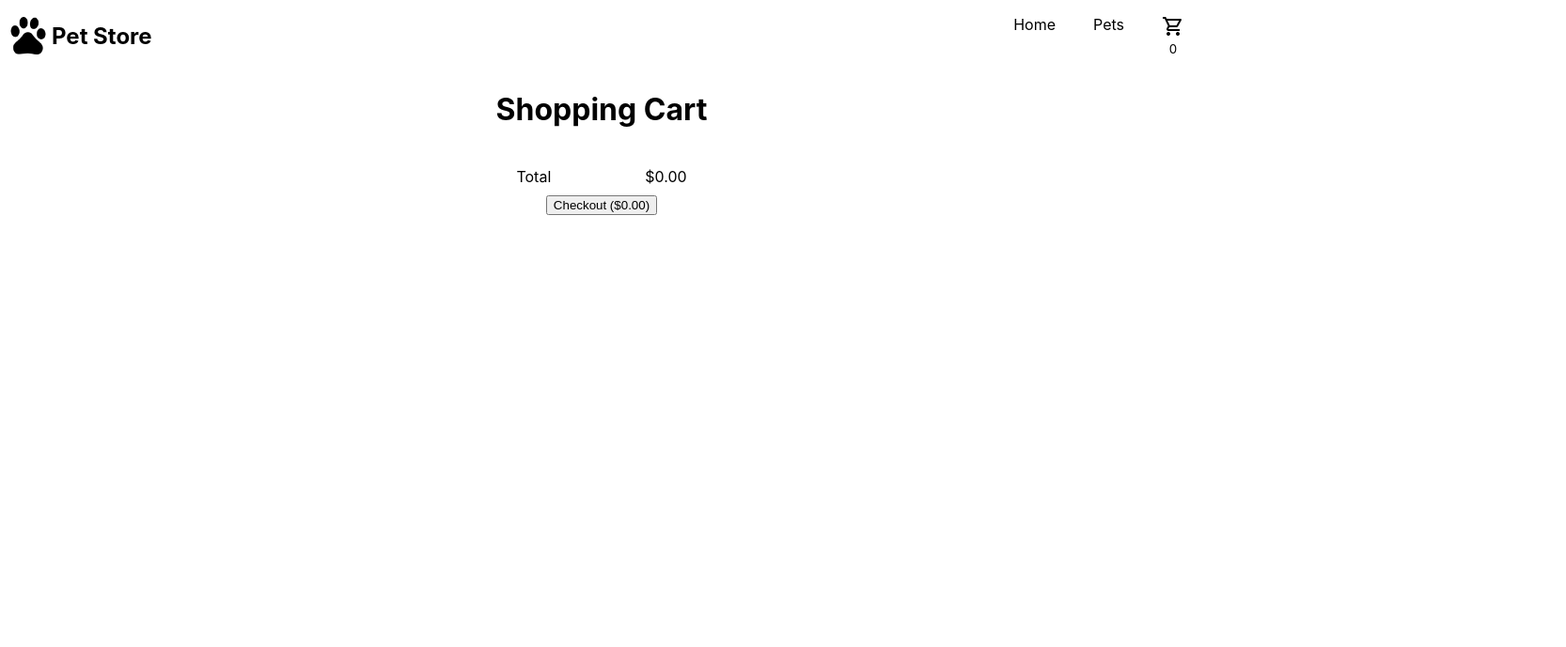
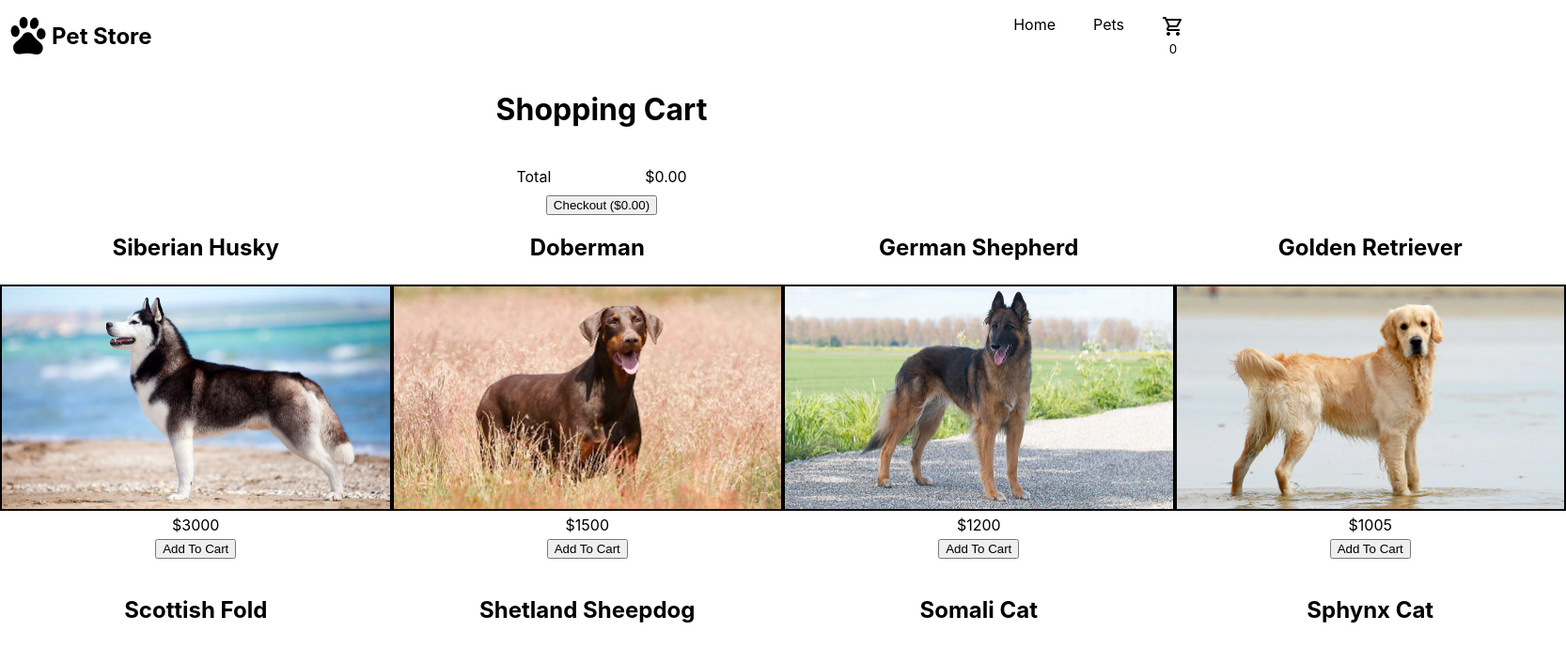
Before and after one commit to joshuaobare/shopping-cart, a React (Create React App) app: page / in a window 1280 px wide. Shown: the top 689 px of the page at 94% size, 1666 px wide, since content can reach past the window. Built offline with nearby package versions, Linux system fonts and the light colour scheme.

Commit message:
new component Pets added

```diff
--- a/package.json
+++ b/package.json
@@ -8,6 +8,7 @@
     "@testing-library/user-event": "^13.5.0",
     "react": "^18.2.0",
     "react-dom": "^18.2.0",
+    "react-router-dom": "^6.4.2",
     "react-scripts": "5.0.1",
     "uniqid": "^5.4.0",
     "web-vitals": "^2.1.4"
--- a/src/App.js
+++ b/src/App.js
@@ -1,10 +1,12 @@
 import React , {useState , useEffect} from "react"
 import Card from "./components/Card"
-import data from "./data"
+
 import Navbar from "./components/Navbar"
 import Homepage from "./components/Homepage"
 import CartItem from "./components/CartItem"
 import Cart from "./components/Cart"
+import {BrowserRouter as Router , Switch, Route} from "react-router-dom"
+import Pets from "./components/Pets"
 
 function App() {
 
@@ -87,21 +89,7 @@ function App() {
   },[cart])
 
 
- const cards = data.map(item => {
-  return (
-      <Card
-        key = {item.id}
-        name = {item.name}
-        type = {item.type}
-        src = {item.src}
-        desc = {item.desc}
-        id = {item.id}
-        inBasket = {item.inBasket}
-        price = {item.price}
-        handleClick = {() => addToCart(item)}
-      />
-      )
- })
+
 
 
 
@@ -109,20 +97,21 @@ function App() {
 
 
   return (
-    <div className="App">
+    <Router>
+      <div className="App">
       <Navbar items ={itemCount}/>
       <Cart data = {cart}
             addCartCount= {addCartCount}
             reduceCartCount = {reduceCartCount}
             price = {price}
       />
-      {/*<div className="card-grid">
-        {cards}
-  </div>*/}
 
+      <Pets addToCart={addToCart}/>
 
       {/*<Homepage />*/}
     </div>
+    </Router>
+
   );
 }
 
--- a/src/components/Homepage.js
+++ b/src/components/Homepage.js
@@ -1,9 +1,7 @@
-import Navbar from "./Navbar"
-
 export default function Homepage() {
     return (
         <div className="homepage">
-            <Navbar />
+
             <main>
                 <h1>Welcome to Pet Store</h1>
                 <div>No Friends? Buy A Friend</div>
--- /dev/null
+++ b/src/components/Pets.js
@@ -0,0 +1,26 @@
+import Card from "./Card"
+import data from "../data"
+
+export default function Pets(props) {
+    const cards = data.map(item => {
+        return (
+            <Card
+              key = {item.id}
+              name = {item.name}
+              type = {item.type}
+              src = {item.src}
+              desc = {item.desc}
+              id = {item.id}
+              inBasket = {item.inBasket}
+              price = {item.price}
+              handleClick = {() => props.addToCart(item)}
+            />
+            )
+       })
+
+    return (
+        <div className="card-grid">
+            {cards}
+        </div>
+    )
+}
```
Also changed, not shown: 1 other file (tests, documents, lock files or other folders).
